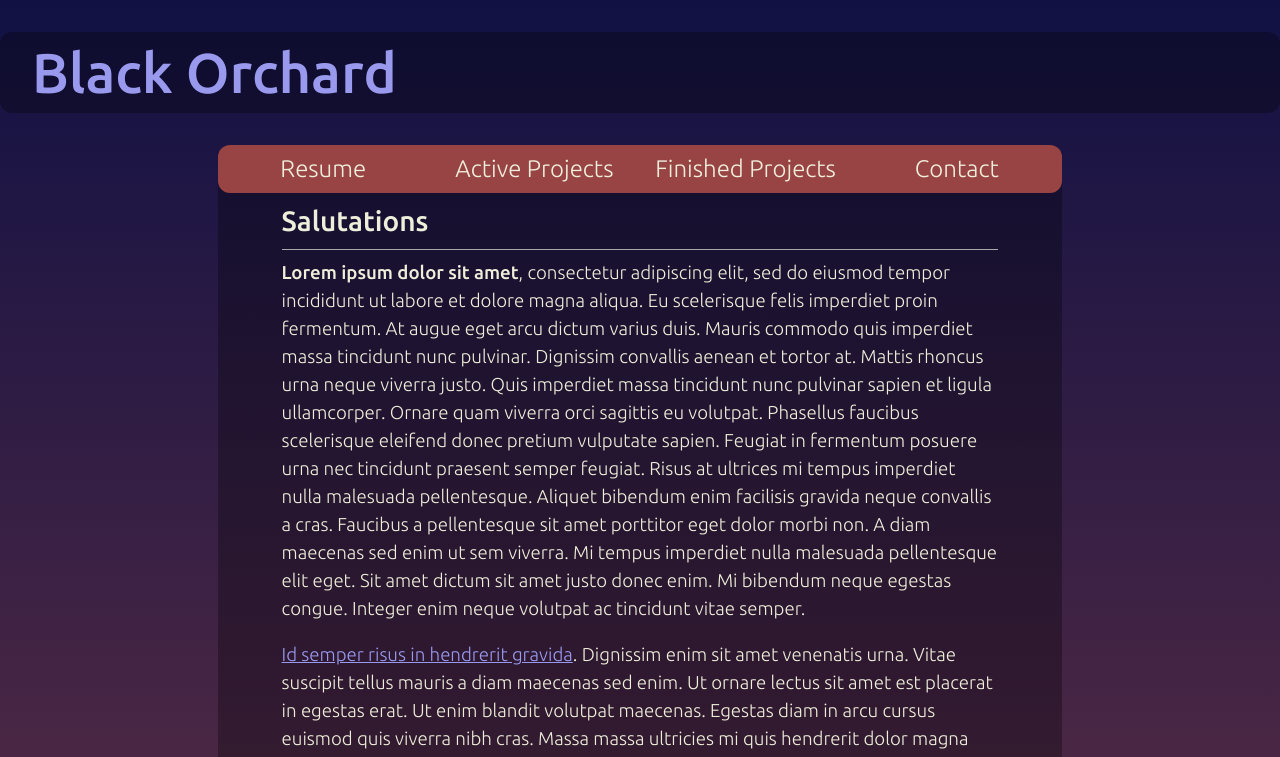
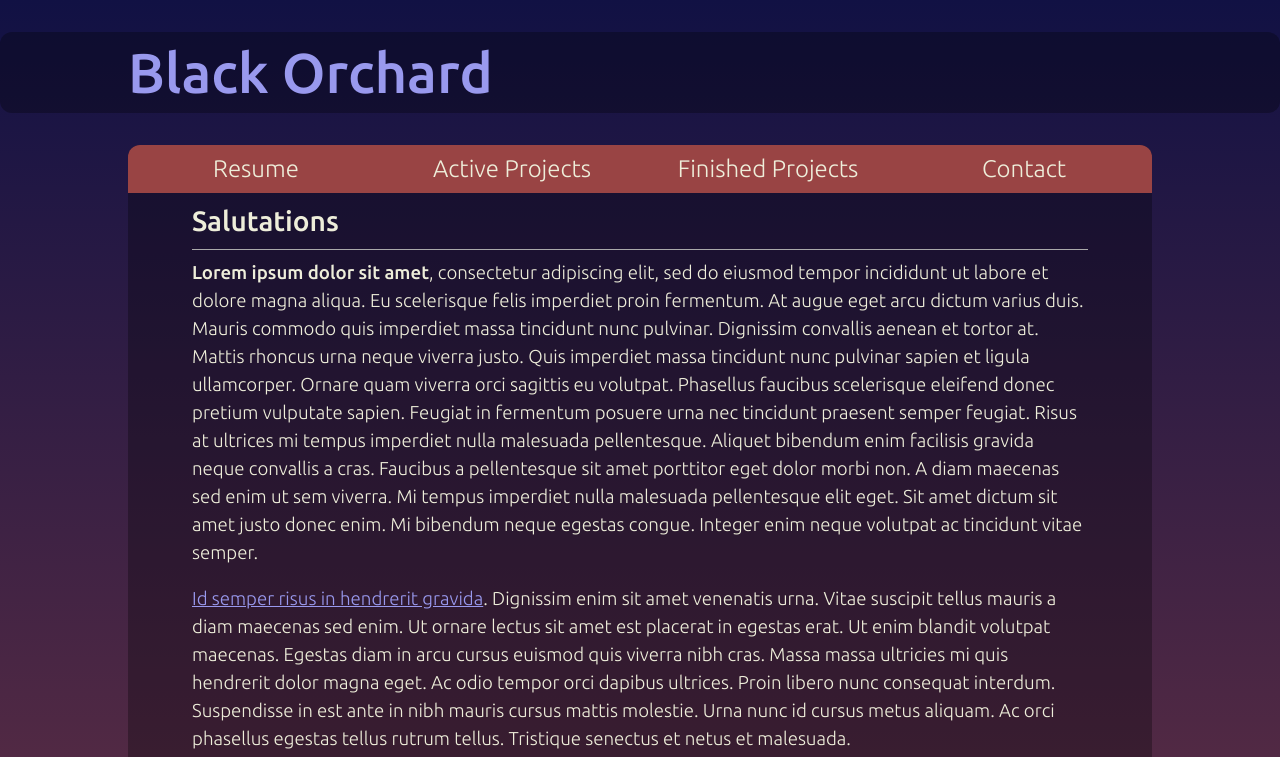
Before and after one commit to DeadlyOrchard/BlackOrchard, a plain HTML site: page index.html in a window 1280 px wide. Shown: the top 757 px of the page. Drawn offline with Linux system fonts and the light colour scheme; a script that the page names is missing.

Commit message:
Adjusted some element positions

```diff
--- a/structure.css
+++ b/structure.css
@@ -5,13 +5,14 @@ body {
 
 @media only screen and (min-width: 1601px) {
     header {
-        padding: 8px 32px;
+        padding: 8px 0;
         margin: 32px 0;
     }
 
     header h1 {
         margin: 0;
         padding: 0;
+        margin-left: 512px;
     }
 
     nav ul {
@@ -38,9 +39,9 @@ body {
     }
 }
 
-@media only screen and (min-width: 1101px) and (max-width: 1600px) {
+@media only screen and (min-width: 1001px) and (max-width: 1600px) {
     header {
-        padding: 8px 32px;
+        padding: 8px 10%;
         margin: 32px 0;
     }
 
@@ -53,8 +54,10 @@ body {
         list-style-type: none;
         float: left;
         padding: 0;
-        margin: 0 17%;
-        width: 66%;
+        margin: 0 10%;
+        width: 80%;
+        border-bottom-left-radius: 0px !important;
+        border-bottom-right-radius: 0px !important;
     }
 
     nav ul li {
@@ -62,9 +65,17 @@ body {
         width: 25%;
     }
 
+    nav ul li:last-child {
+        border-bottom-right-radius: 0px !important;
+    }
+
+    nav ul li:first-child {
+        border-bottom-left-radius: 0px !important;
+    }
+
     main {
-        width: 66%;
-        margin: 32px 17%;
+        width: 80%;
+        margin: 32px 10%;
         padding: 32px 0;
     }
 
@@ -78,7 +89,7 @@ body {
     }
 }
 
-@media only screen and (max-width: 1100px) {
+@media only screen and (max-width: 1000px) {
     header {
         padding: 0;
         margin: 0;
```
